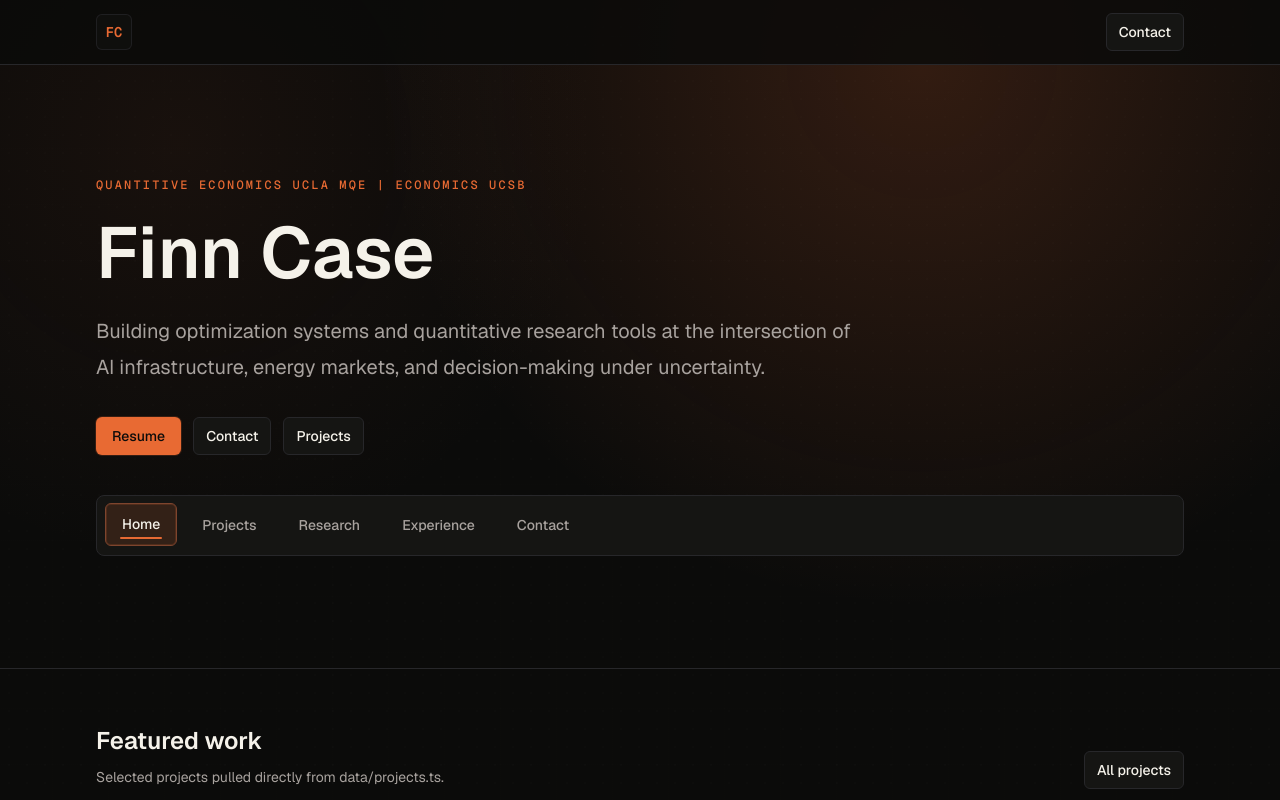
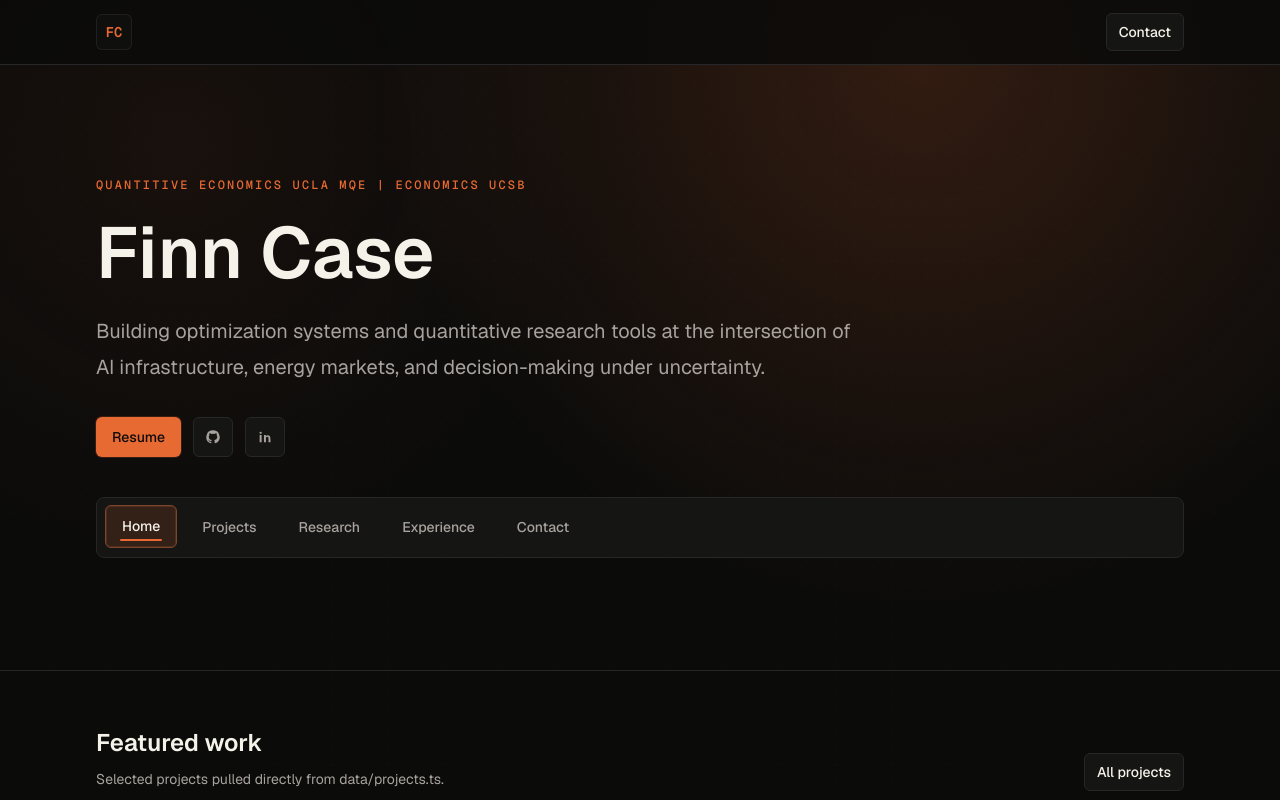
Before and after one commit to finnrcase/finn-portfolio, a Next.js app: page / in a window 1280 px wide. Shown: the top 800 px of the page. Built offline with nearby package versions, Linux system fonts and the light colour scheme; no server answers.

Commit message:
Update page.tsx

```diff
--- a/app/page.tsx
+++ b/app/page.tsx
@@ -7,6 +7,7 @@ import { ResearchCard } from "@/components/research-card";
 import { SectionNav } from "@/components/section-nav";
 import { SectionHeader } from "@/components/section-header";
 import { Tag } from "@/components/tag";
+import { contact } from "@/data/contact";
 import { experience } from "@/data/experience";
 import { profile } from "@/data/profile";
 import { research } from "@/data/research";
@@ -14,6 +15,8 @@ import { research } from "@/data/research";
 export default function Home() {
   const featuredResearch = research.slice(0, 2);
   const previewExperience = experience.slice(0, 2);
+  const github = contact.links.find((link) => link.label === "GitHub")?.url;
+  const linkedIn = contact.links.find((link) => link.label === "LinkedIn")?.url;
 
   return (
     <PageShell>
@@ -33,8 +36,28 @@ export default function Home() {
               <LinkButton href={profile.resumePdf} variant="primary" newTab>
                 Resume
               </LinkButton>
-              <LinkButton href="/contact">Contact</LinkButton>
-              <LinkButton href="/projects">Projects</LinkButton>
+              {github ? (
+                <a
+                  href={github}
+                  aria-label="GitHub"
+                  className="footer-link inline-flex size-10 items-center justify-center rounded-md border border-line bg-panel text-muted"
+                  rel="noopener noreferrer"
+                  target="_blank"
+                >
+                  <GitHubIcon />
+                </a>
+              ) : null}
+              {linkedIn ? (
+                <a
+                  href={linkedIn}
+                  aria-label="LinkedIn"
+                  className="footer-link inline-flex size-10 items-center justify-center rounded-md border border-line bg-panel text-muted"
+                  rel="noopener noreferrer"
+                  target="_blank"
+                >
+                  <LinkedInIcon />
+                </a>
+              ) : null}
             </div>
           </div>
           <SectionNav className="mt-10" />
@@ -83,9 +106,7 @@ export default function Home() {
         <Container>
           <div className="grid gap-8 lg:grid-cols-[320px_1fr]">
             <SectionHeader
-              label="About"
-              title="Short about"
-              description="A compact overview of focus areas and working interests."
+              title="Interested in compute infrastructure, infrastructure economics, financial analytics, and data-driven optimization systems."
             />
             <div>
               <div className="space-y-4 text-sm leading-7 text-muted">
@@ -137,3 +158,19 @@ export default function Home() {
     </PageShell>
   );
 }
+
+function GitHubIcon() {
+  return (
+    <svg aria-hidden="true" className="size-4" viewBox="0 0 24 24" fill="currentColor">
+      <path d="M12 2a10 10 0 0 0-3.16 19.49c.5.09.68-.22.68-.48v-1.7c-2.78.6-3.37-1.18-3.37-1.18a2.65 2.65 0 0 0-1.11-1.46c-.91-.62.07-.61.07-.61a2.1 2.1 0 0 1 1.53 1.03 2.13 2.13 0 0 0 2.91.83 2.14 2.14 0 0 1 .64-1.34c-2.22-.25-4.56-1.11-4.56-4.94a3.87 3.87 0 0 1 1.03-2.69 3.6 3.6 0 0 1 .1-2.65s.84-.27 2.75 1.03a9.48 9.48 0 0 1 5 0c1.91-1.3 2.75-1.03 2.75-1.03.37.84.4 1.8.1 2.65a3.86 3.86 0 0 1 1.03 2.69c0 3.84-2.34 4.68-4.57 4.93.36.31.68.92.68 1.86V21c0 .27.18.58.69.48A10 10 0 0 0 12 2Z" />
+    </svg>
+  );
+}
+
+function LinkedInIcon() {
+  return (
+    <svg aria-hidden="true" className="size-4" viewBox="0 0 24 24" fill="currentColor">
+      <path d="M6.94 8.98H3.95V20h2.99V8.98ZM5.45 4a1.73 1.73 0 1 0 0 3.46 1.73 1.73 0 0 0 0-3.46Zm14.6 9.7c0-3.02-1.61-4.42-3.76-4.42a3.25 3.25 0 0 0-2.94 1.62h-.04V8.98h-2.86V20h2.98v-5.45c0-1.44.27-2.83 2.05-2.83 1.76 0 1.78 1.65 1.78 2.92V20h2.99l-.2-6.3Z" />
+    </svg>
+  );
+}
```
